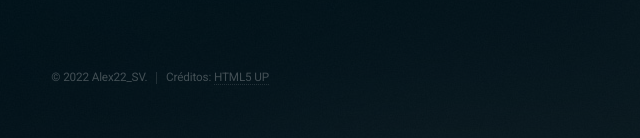
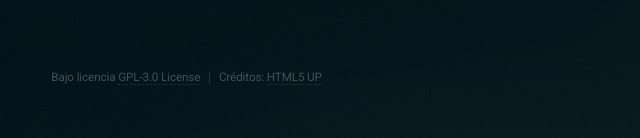
Before and after one commit to Alex22-SV/SolisOcassu, a plain HTML site: page index.html in a window 1280 px wide. Shown: the part 659-797 px from the top of the page, 0-640 px from the left. Drawn offline with Linux system fonts and the light colour scheme.

Commit message:
Agregar licencia

```diff
--- a/index.html
+++ b/index.html
@@ -39,7 +39,7 @@
 					<li><a href="#" class="icon fa-envelope-o"><span class="label">Email</span></a></li>
 				</ul> -->
 				<ul class="copyright">
-					<li>&copy; 2022 Alex22_SV.</li><li>Créditos: <a href="http://html5up.net">HTML5 UP</a></li>
+					<li>Bajo licencia <a href="https://github.com/Alex22-SV/SolisOccasu/blob/main/LICENSE">GPL-3.0 License</a> </li><li>Créditos: <a href="http://html5up.net">HTML5 UP</a></li>
 				</ul>
 			</footer>
 
```
